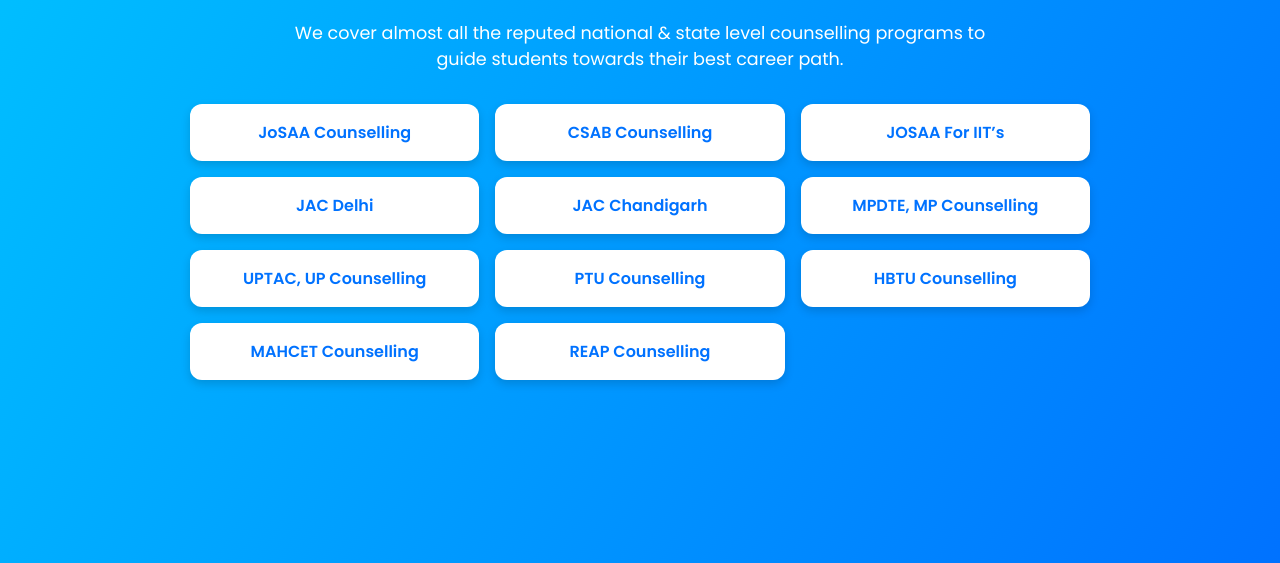
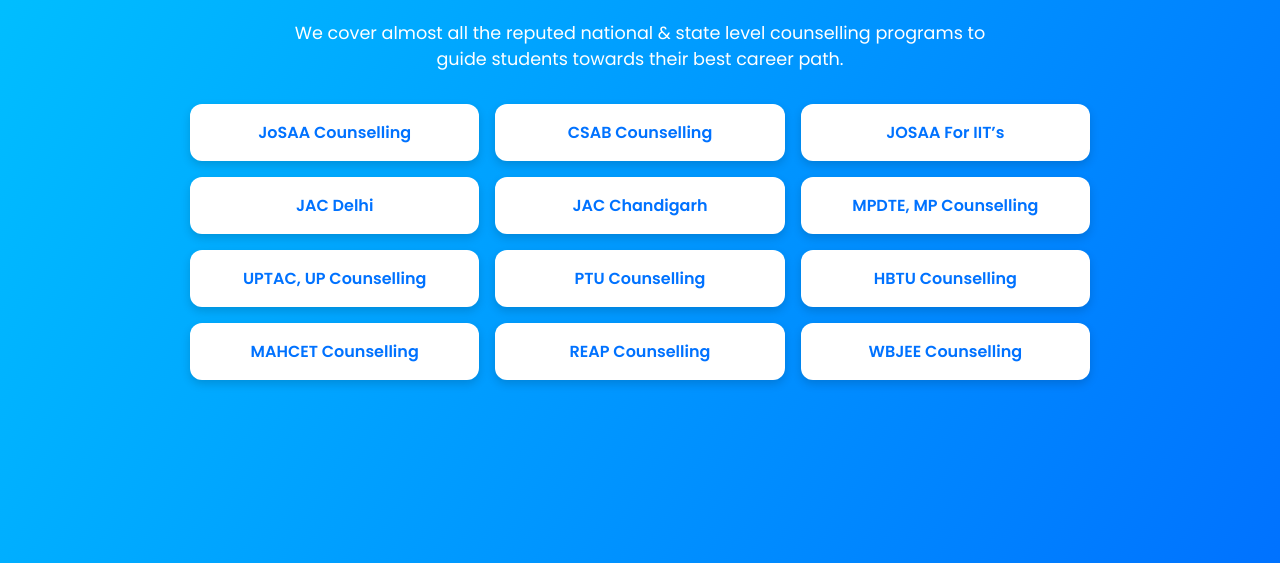
Before and after one commit to CareerSync111/CareerSync-All_Counsellings, a plain HTML site: page index.html in a window 1280 px wide. Shown: the part 301-864 px from the top of the page. Drawn offline with Linux system fonts and the light colour scheme.

Commit message:
Update index.html

```diff
--- a/index.html
+++ b/index.html
@@ -91,6 +91,8 @@
     <a class="btn" href="#">HBTU Counselling</a>
     <a class="btn" href="https://mhcet-counselling.vercel.app/" target="_blank">MAHCET Counselling</a>
     <a class="btn" href="https://reap-counselling.vercel.app/" target="_blank">REAP Counselling</a>
+    <a class="btn" href="https://reap-counselling.vercel.app/" target="_blank">WBJEE Counselling</a>
+
   </div>
 </body>
 </html>
```
